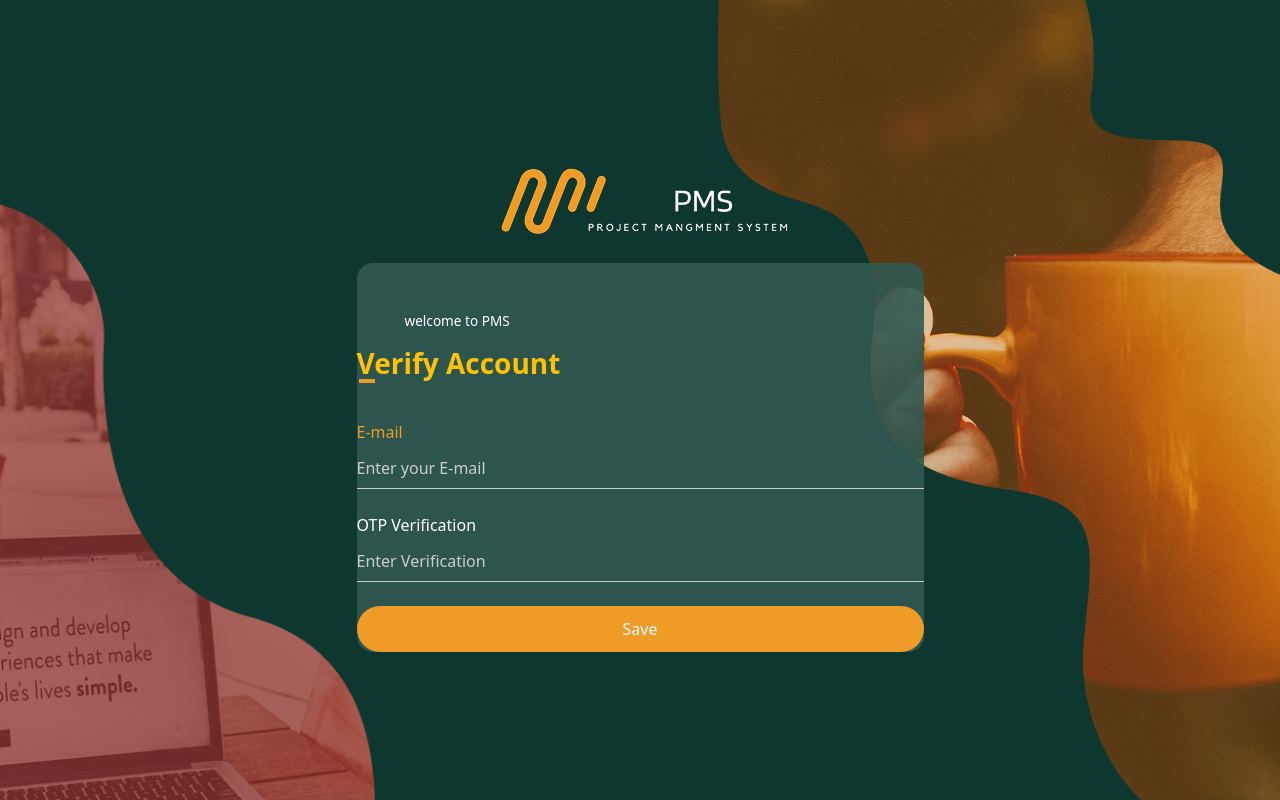
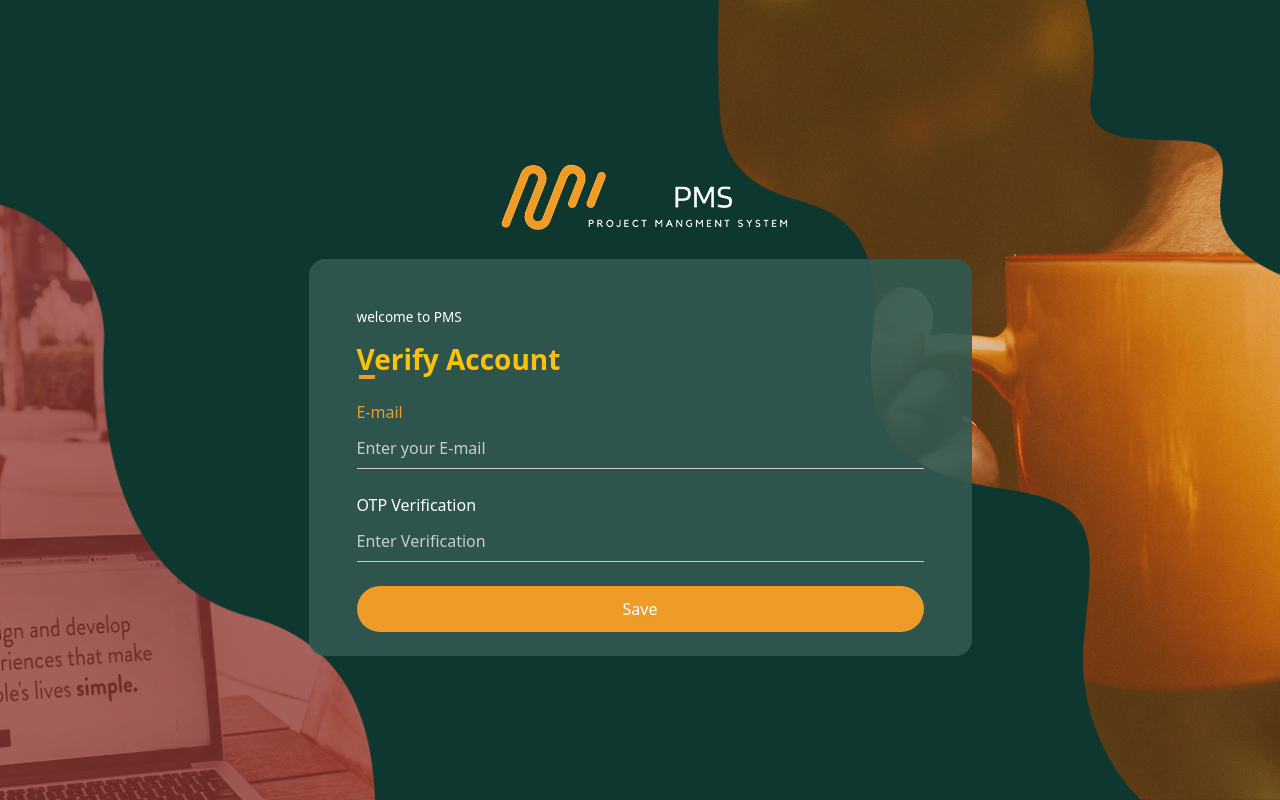
Before and after one commit to shima2468/PMS-Project, a React (Vite) app: page /verify-account in a window 1280 px wide. Built offline with nearby package versions, Linux system fonts and the light colour scheme.

Commit message:
add upload img

```diff
--- a/src/Modules/Authentication/Components/Register/Register.tsx
+++ b/src/Modules/Authentication/Components/Register/Register.tsx
@@ -16,6 +16,7 @@ interface registerFormInputs {
   phoneNumber: string;
   password: string;
   confirmPassword: string;
+  profileImage: FileList;
 }
 
 const Register = () => {
@@ -33,13 +34,36 @@ const Register = () => {
     mode: "onChange",
   });
   const password = watch("password");
+  const avatarFile = watch("profileImage")?.[0];
+  const avatarUrl = avatarFile
+    ? URL.createObjectURL(avatarFile)
+    : "https://i.pravatar.cc/100";
+
+  useEffect(() => {
+    return () => {
+      if (avatarFile) {
+        URL.revokeObjectURL(avatarUrl);
+      }
+    };
+  }, [avatarFile]);
 
   useEffect(() => {
     trigger("confirmPassword");
   }, [password]);
   const onSubmit: SubmitHandler<registerFormInputs> = async (data) => {
+    const formData = new FormData();
+    formData.append("userName", data.userName);
+    formData.append("email", data.email);
+    formData.append("country", data.country);
+    formData.append("phoneNumber", data.phoneNumber);
+    formData.append("password", data.password);
+    formData.append("confirmPassword", data.confirmPassword);
+
+    if (data.profileImage && data.profileImage.length > 0) {
+      formData.append("profileImage", data.profileImage[0]);
+    }
     try {
-      const response = await axiosInstance.post(USERS_URLS.REGISTER, data);
+      const response = await axiosInstance.post(USERS_URLS.REGISTER, formData);
       toast.success(
         response.data.message || "you are successfully registered!"
       );
@@ -54,11 +78,27 @@ const Register = () => {
   return (
     <div className="register-container text-white mb-5">
       <h2 className="main-color fw-bold form-title">Create New Account</h2>
+      <div className="d-flex flex-column align-items-center justify-content-center ">
+        <label htmlFor="avatar-upload">
           <img
-    src="https://i.pravatar.cc/100"
+            src={
+              watch("profileImage")?.[0]
+                ? URL.createObjectURL(watch("profileImage")[0])
+                : "https://i.pravatar.cc/100"
+            }
             alt="avatar"
             className="avatar-img mb-4"
           />
+        </label>
+
+        <input
+          type="file"
+          id="avatar-upload"
+          accept="image/*"
+          {...register("profileImage")}
+          className="d-none"
+        />
+      </div>
 
       <form onSubmit={handleSubmit(onSubmit)}>
         <div className="row g-4">
@@ -178,7 +218,6 @@ const Register = () => {
         </div>
       </form>
     </div>
-
   );
 };
 
--- a/src/Modules/Authentication/Components/Verify-Account/Verify-Account.tsx
+++ b/src/Modules/Authentication/Components/Verify-Account/Verify-Account.tsx
@@ -43,8 +43,9 @@ const VerifyAccount = () => {
   };
   return (
     <>
-      <h2 className="text-warning fw-bold form-title">Verify Account</h2>
-      <form onSubmit={handleSubmit(onSubmit)}>
+      <div className="verify-container px-5">
+        <h2 className="text-warning fw-bold form-title mb-0">Verify Account</h2>
+        <form className="py-4" onSubmit={handleSubmit(onSubmit)}>
           <div className="mb-4 text-start">
             <label
               className="form-label mb-1"
@@ -94,6 +95,7 @@ const VerifyAccount = () => {
             {loading ? "Saving..." : "Save"}
           </button>
         </form>
+      </div>
     </>
   );
 };
--- a/src/index.css
+++ b/src/index.css
@@ -22,7 +22,6 @@
 
 .form-title {
   position: relative;
-  margin-bottom: 40px;
   margin-bottom: 40px;
 }
 
@@ -69,6 +68,7 @@
   object-fit: cover;
   margin: auto;
   display: block;
+  cursor: pointer;
 }
 
 input:-webkit-autofill {
@@ -106,6 +106,6 @@ input:active {
 }
 
 .padding-register {
-  padding-left:6rem;
+  padding-left: 6rem;
   padding-top: 2rem;
 }
```
Lines whose indentation alone changed are shown as unchanged.
